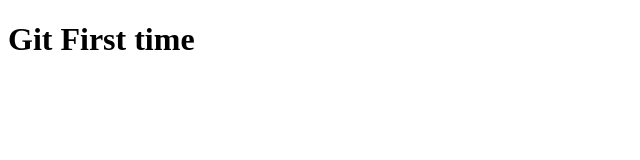
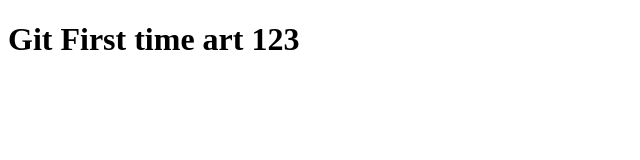
Before and after one commit to art123gg/git-006-art, a plain HTML site: page index.html in a window 1280 px wide. Shown: the whole page, without its empty margins (0-640 px from the left). Drawn offline with Linux system fonts and the light colour scheme.

Commit message:
Update index.html
add art123

```diff
--- a/index.html
+++ b/index.html
@@ -6,7 +6,7 @@
     <title>Document</title>
 </head>
 <body>
-    <h1>Git First time</h1>
+    <h1>Git First time art 123</h1>
 
 </body>
 </html>
```
